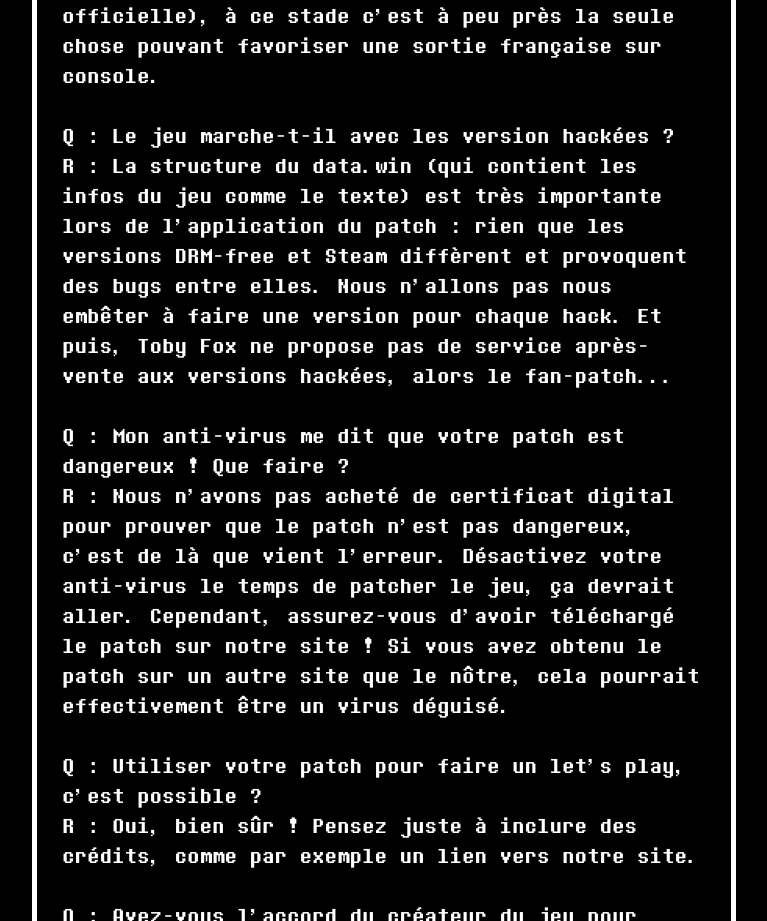
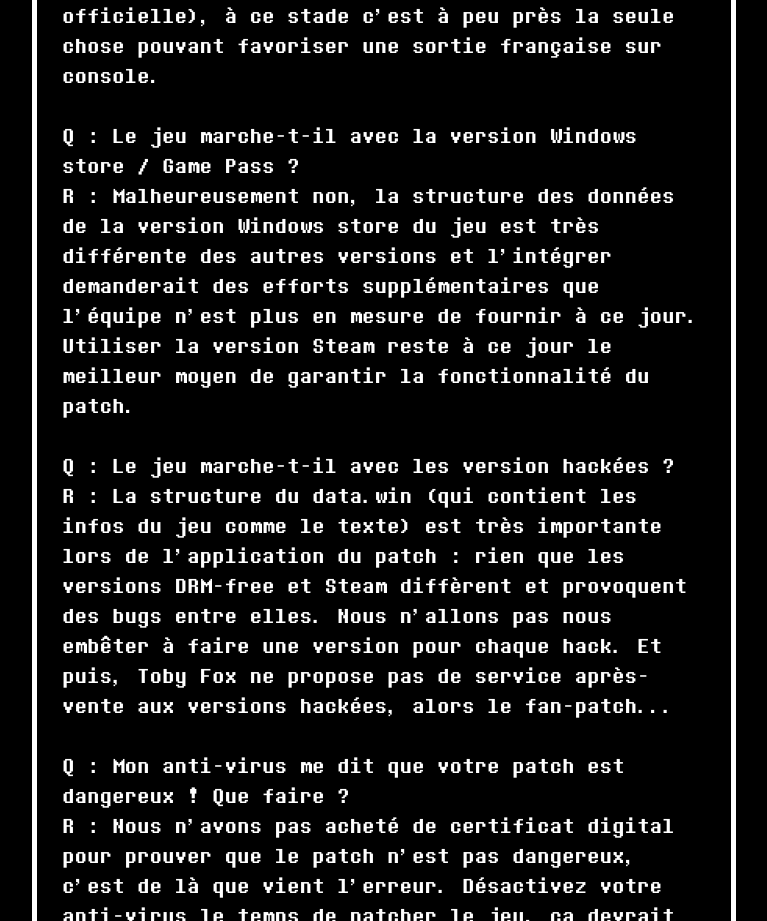
Before and after one commit to Tactoe/utfrsite, a plain HTML site: page index.html in a window 1280 px wide. Shown: the part 1640-2561 px from the top of the page, without its empty margins (256-1023 px from the left). Drawn offline with Linux system fonts and the light colour scheme.

Commit message:
Update index.html

```diff
--- a/index.html
+++ b/index.html
@@ -83,6 +83,9 @@
 		      		<p> Q : Le patch est-il disponible sur consoles ?</p>
 				<p> R : Notre patch n'est pas disponible sur consoles, car il est nécessaire de les hacker / jailbreaker pour pouvoir modifier les données du jeu et installer le patch dessus, ce qui est une démarche compliquée pour beaucoup de nos utilisateurs, ainsi qu'une potentielle zone grise pour nous légalement parlant. La meilleure chose à faire à cette échelle reste d'envoyer un mail au créateur du jeu à l'adresse undertale@fangamer.com pour montrer qu'il existe un intérêt pour une traduction française (que ce soit notre version ou une version officielle), à ce stade c'est à peu près la seule chose pouvant favoriser une sortie française sur console.</p>
 				<br />
+		      		<p> Q : Le jeu marche-t-il avec la version Windows store / Game Pass ?</p>
+				<p> R : Malheureusement non, la structure des données de la version Windows store du jeu est très différente des autres versions et l'intégrer demanderait des efforts supplémentaires que l'équipe n'est plus en mesure de fournir à ce jour. Utiliser la version Steam reste à ce jour le meilleur moyen de garantir la fonctionnalité du patch.</p>
+				<br />
 				<p> Q : Le jeu marche-t-il avec les version hackées ?</p>
 				<p> R : La structure du data.win (qui contient les infos du jeu comme le texte) est très importante lors de l'application du patch : rien que les versions DRM-free et Steam diffèrent et provoquent des bugs entre elles. Nous n'allons pas nous embêter à faire une version pour chaque hack. Et puis, Toby Fox ne propose pas de service après-vente aux versions hackées, alors le fan-patch...</a></p>
 				<br />
```
